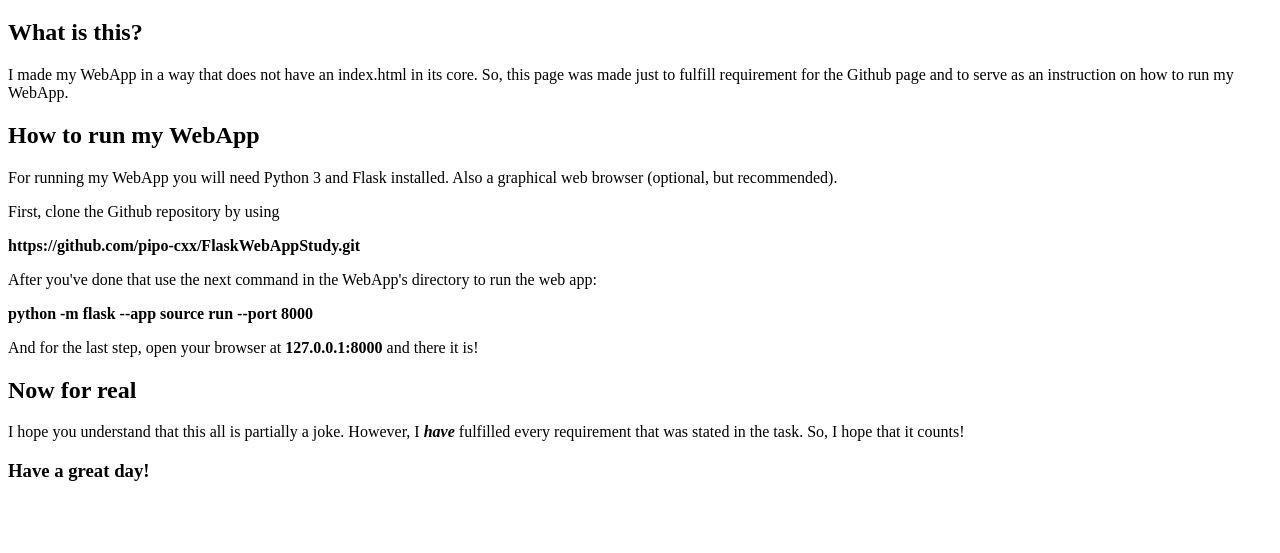
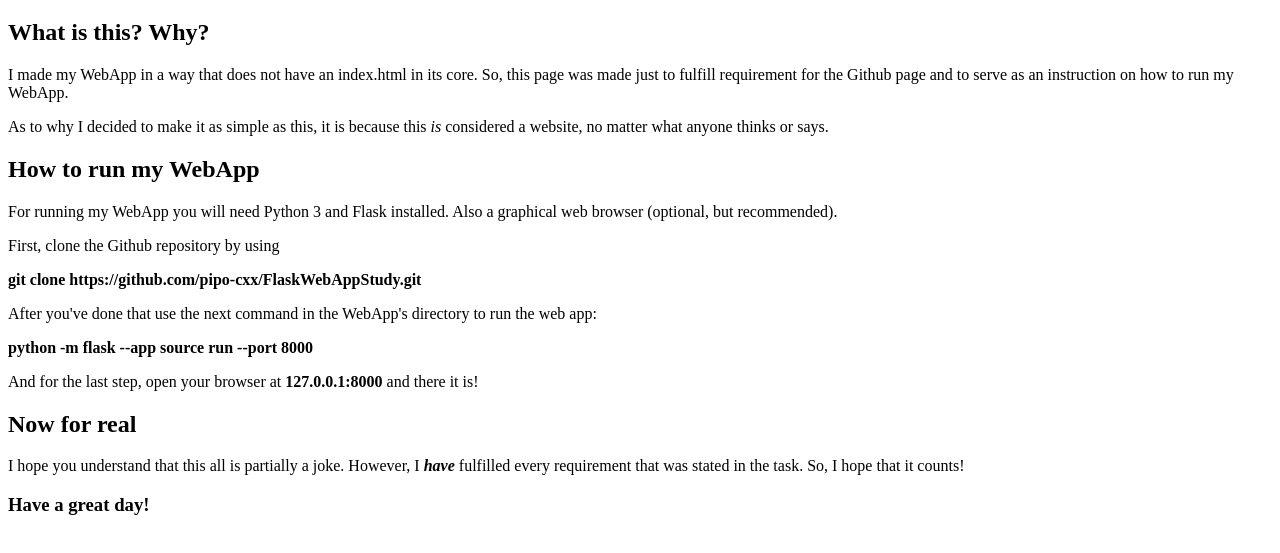
Before and after one commit to pipo-cxx/FlaskWebAppStudy, a plain HTML site: page index.html in a window 1280 px wide. Shown: the part 61-614 px from the top of the page. Drawn offline with Linux system fonts and the light colour scheme.

Commit message:
Updated index.html

```diff
--- a/index.html
+++ b/index.html
@@ -11,10 +11,13 @@
   <h1>This is my Github page for my WebApp</h1>
   <div class="MainBody">
     <h2>
-        What is this?
+        What is this? Why?
     </h2>
     <p>
         I made my WebApp in a way that does not have an index.html in its core. So, this page was made just to fulfill requirement for the Github page and to serve as an instruction on how to run my WebApp.
+    </p>
+    <p>
+        As to why I decided to make it as simple as this, it is because this <i>is</i> considered a website, no matter what anyone thinks or says.
     </p>
     <h2>
         How to run my WebApp
@@ -25,7 +28,7 @@
     <p>
         First, clone the Github repository by using
     </p>
-    <p><b>https://github.com/pipo-cxx/FlaskWebAppStudy.git</b></p>
+    <p><b>git clone https://github.com/pipo-cxx/FlaskWebAppStudy.git</b></p>
     <p>After you've done that use the next command in the WebApp's directory to run the web app:</p>
     <p><b>python -m flask --app source run --port 8000</b></p>
     <p>And for the last step, open your browser at <b>127.0.0.1:8000</b> and there it is!</p>
```
